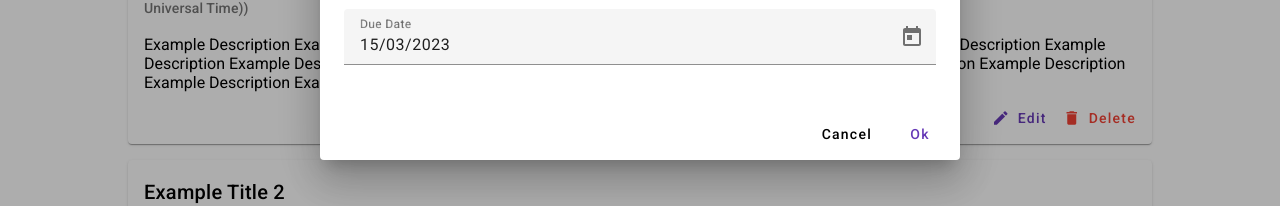
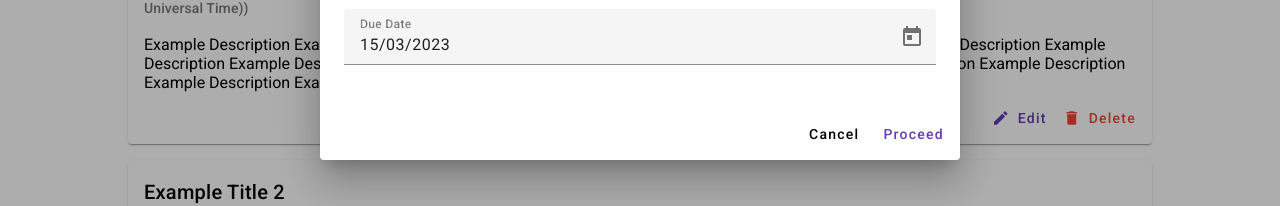
Before and after one commit to Russell-Len/todo-app, an Angular app: page / in a window 1280 px wide. Both pictures are taken after a click on the button "add". Shown: the part 474-680 px from the top of the page. Built offline with nearby package versions, Linux system fonts and the light colour scheme.

Commit message:
Changed all "Ok" to "Proceed"

```diff
--- a/src/app/task-add-dialog/task-add-dialog.component.html
+++ b/src/app/task-add-dialog/task-add-dialog.component.html
@@ -26,5 +26,5 @@
 
 <div mat-dialog-actions class="dialog-actions">
     <button mat-button (click)="onCancelClick()">Cancel</button>
-    <button mat-button color="primary" (click)="onOkClick()">Ok</button>
+    <button mat-button color="primary" (click)="onProceedClick()">Proceed</button>
 </div>
--- a/src/app/task-add-dialog/task-add-dialog.component.ts
+++ b/src/app/task-add-dialog/task-add-dialog.component.ts
@@ -24,7 +24,7 @@ export class TaskAddDialogComponent {
     this.dialogRef.close();
   }
 
-  onOkClick(): void {
-    console.log(this.newTask)
+  onProceedClick(): void {
+    console.log("newTask:", this.newTask)
   }
 }
--- a/src/app/task-delete-dialog/task-delete-dialog.component.html
+++ b/src/app/task-delete-dialog/task-delete-dialog.component.html
@@ -6,5 +6,5 @@
 
 <div mat-dialog-actions class="dialog-actions">
     <button mat-button (click)="onCancelClick()">Cancel</button>
-    <button mat-button color="primary" (click)="onOkClick()">Ok</button>
+    <button mat-button color="primary" (click)="onProceedClick()">Proceed</button>
 </div>
--- a/src/app/task-delete-dialog/task-delete-dialog.component.ts
+++ b/src/app/task-delete-dialog/task-delete-dialog.component.ts
@@ -21,7 +21,7 @@ export class TaskDeleteDialogComponent {
     this.dialogRef.close();
   }
 
-  onOkClick(): void {
-    console.log("Ok")
+  onProceedClick(): void {
+    console.log("Deleted")
   }
 }
--- a/src/app/task-edit-dialog/task-edit-dialog.component.html
+++ b/src/app/task-edit-dialog/task-edit-dialog.component.html
@@ -26,5 +26,5 @@
 
 <div mat-dialog-actions class="dialog-actions">
     <button mat-button (click)="onCancelClick()">Cancel</button>
-    <button mat-button color="primary" (click)="onOkClick()">Ok</button>
+    <button mat-button color="primary" (click)="onProceedClick()">Proceed</button>
 </div>
--- a/src/app/task-edit-dialog/task-edit-dialog.component.ts
+++ b/src/app/task-edit-dialog/task-edit-dialog.component.ts
@@ -21,7 +21,7 @@ export class TaskEditDialogComponent {
     this.dialogRef.close();
   }
 
-  onOkClick(): void {
-    console.log("Ok")
+  onProceedClick(): void {
+    console.log("Edited")
   }
 }
```
